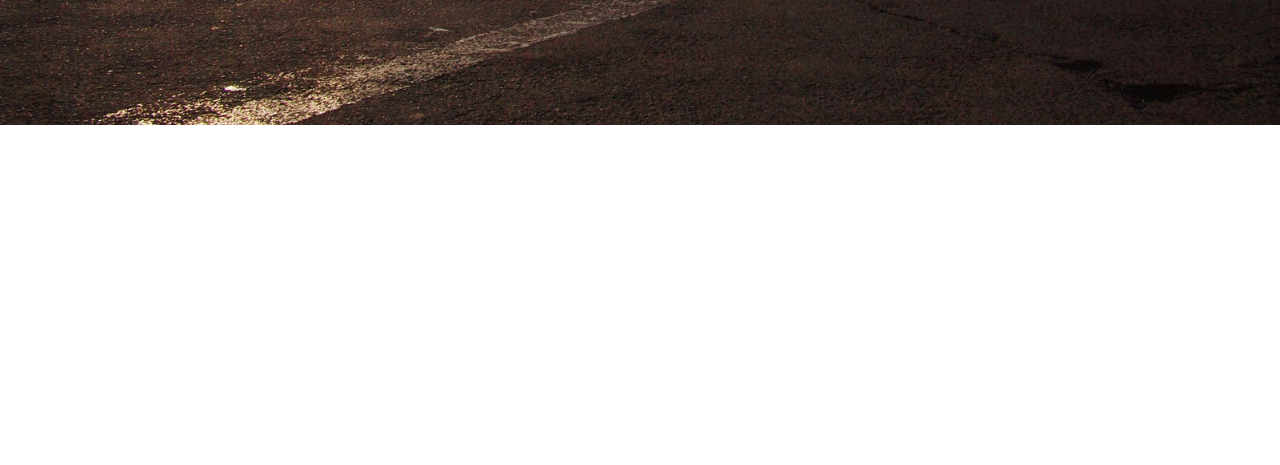
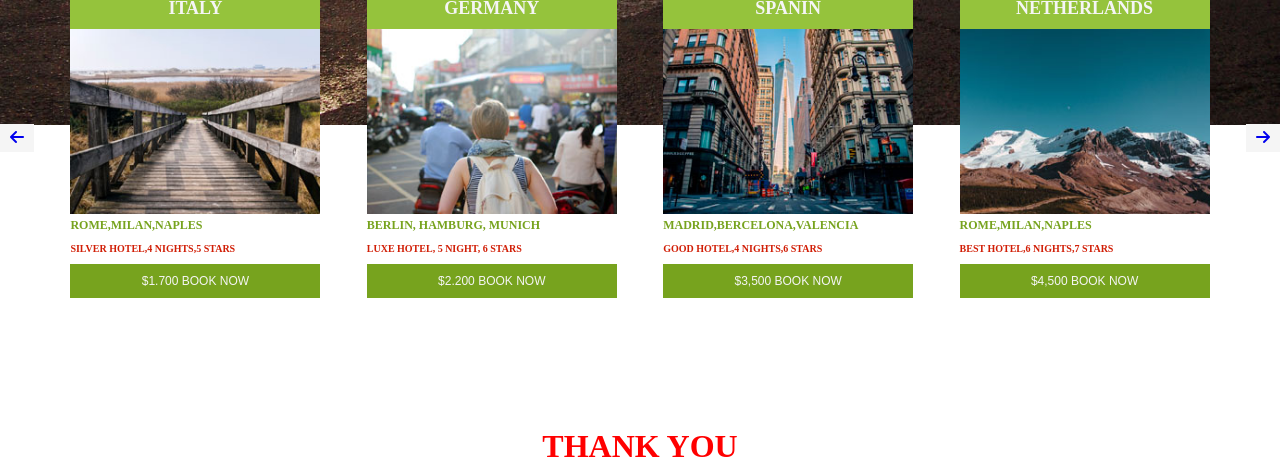
Before and after one commit to asik247/protfullo, a plain HTML site: page index.html in a window 1280 px wide. Shown: the part 442-907 px from the top of the page. Before the commit the page ends 800 px from the top, so only its background shows below. Drawn offline with Linux system fonts and the light colour scheme.

Commit message:
third commit

```diff
--- a/index.html
+++ b/index.html
@@ -51,9 +51,52 @@
     </div>
     <!-- main div -->
   </div>
-  <div class="thaks">
-    <h1>Thank you!</h1>
+ <!-- card code -->
+
+  <div class="cardMain">
+      <!-- left arroy -->
+        <div class="arroy">
+      <a href="#"><i class="fa-solid fa-arrow-left"></i></a>
+    </div>
+    <div class="carChild">
+      <h2>italy</h2>
+      <img src="images/destination_1.jpg" alt="">
+      <h3>rome,milan,naples</h3>
+      <h4>silver hotel,4 nights,5 stars</h4>
+      <button class="btn_1">$1.700 book now</button>
+    </div>
+    <div class="carChild">
+      <h2>germany</h2>
+      <img src="images/destination_2.jpg" alt="">
+      <h3>berlin, hamburg, munich</h3>
+      <h4>luxe hotel, 5 night, 6 stars</h4>
+      <button class="btn_1">$2.200 book now</button>
+    </div>
+    <div class="carChild">
+      <h2>spanin</h2>
+      <img src="images/destination_3.jpg" alt="">
+      <h3>madrid,bercelona,valencia</h3>
+      <h4>good hotel,4 nights,6 stars</h4>
+      <button class="btn_1">$3,500 book now</button>
+    </div>
+    <div class="carChild">
+      <h2>netherlands</h2>
+      <img src="images/destination_4.jpg" alt="">
+      <h3>rome,milan,naples</h3>
+      <h4>best hotel,6 nights,7 stars</h4>
+      <button class="btn_1">$4,500 book now</button>
+    </div>
+    <!-- right arroy -->
+
+    <div class="arroy">
+      <a href="#"><i class="fa-solid fa-arrow-right"></i></a>
+    </div>
+
   </div>
+  <!-- thanks you -->
+   <div class="thanks">
+    <h1>Thank you </h1>
+   </div>
 
 </body>
 
--- a/style.css
+++ b/style.css
@@ -101,10 +101,72 @@ nav{
 .arroy{
     padding: 5px 10px;
     background-color: whitesmoke;
+    transition: 0.5s;
 }
-/* thanks div */
-.thaks{
+.arroy:hover{
+    background-color: #77a31e;
+}
+/* card code start here */
+.cardMain{
+   padding-bottom: 100px;
+   display: flex;
+   justify-content: space-between;
+   align-items: center;
+   margin:40px 0px;
+}
+
+/* card child */
+.carChild{
+    /* border: 2px solid black; */
+    width: 250px;
+    height: 300px;
+    margin: 0 10px;
+
+}
+.carChild h2{
     text-align: center;
     text-transform: uppercase;
-    color: brown;
+    padding: 10px 40px;
+    background-color: #95C33C;
+    color: whitesmoke;
+    font-size: 18px;
 }
+.carChild h3{
+text-align: justify;
+color: #77a31e;
+margin-bottom: 10px;
+text-transform: uppercase;
+font-size: 12px;
+}
+.carChild h4{
+text-align: justify;
+color: #d11e06;
+margin-bottom: 10px;
+text-transform: uppercase;
+font-size: 10px;
+}
+.btn_1{
+    width: 100%;
+    padding: 10px;
+    background-color:#77a31e;
+    color: whitesmoke;
+    text-transform: uppercase;
+    font-size: 12px;
+    border: none;
+    transition: 0.5s;
+}
+.btn_1:hover{
+    cursor: pointer;
+    background-color: #58697A;
+}
+.carChild img{
+    width: 100%;
+     /* text-align: center; */
+}
+
+/* Thanks code */
+.thanks h1{
+    text-align: center;
+    text-transform: uppercase;
+    color: red;
+}
```
